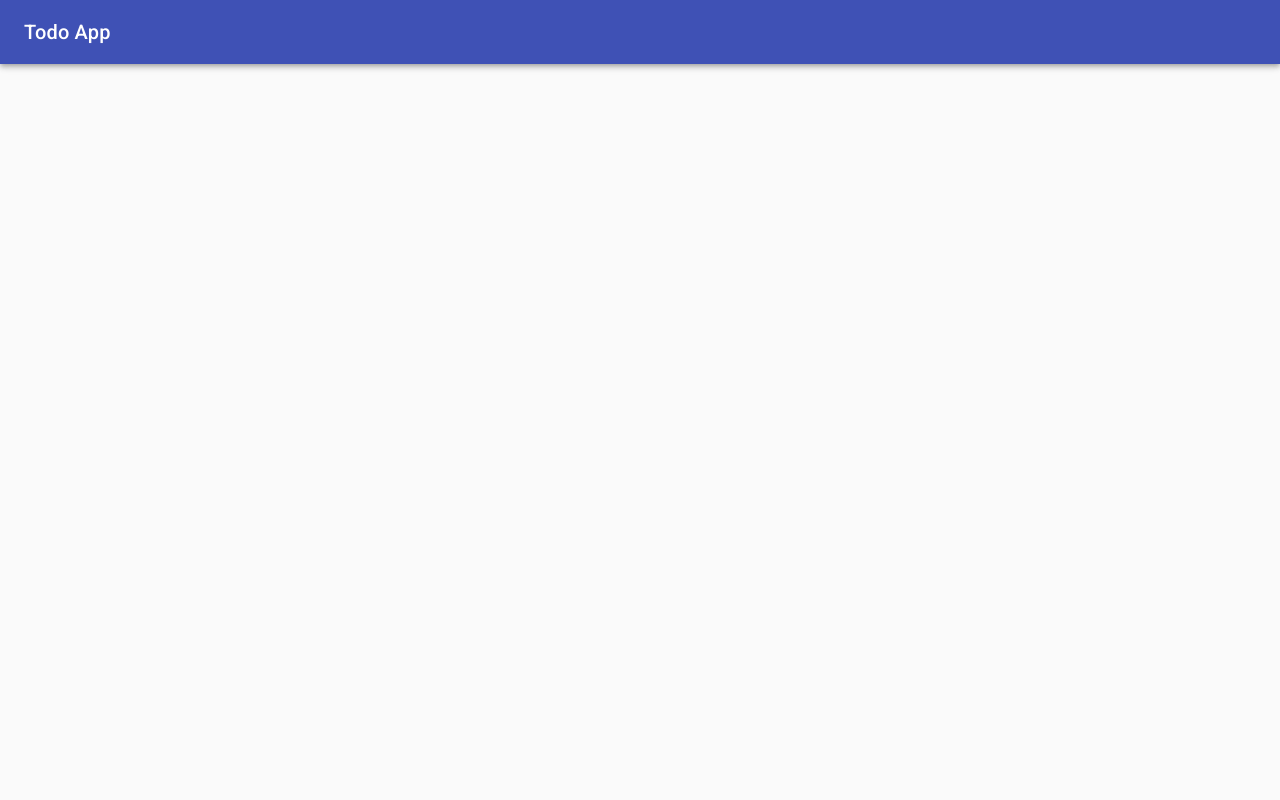
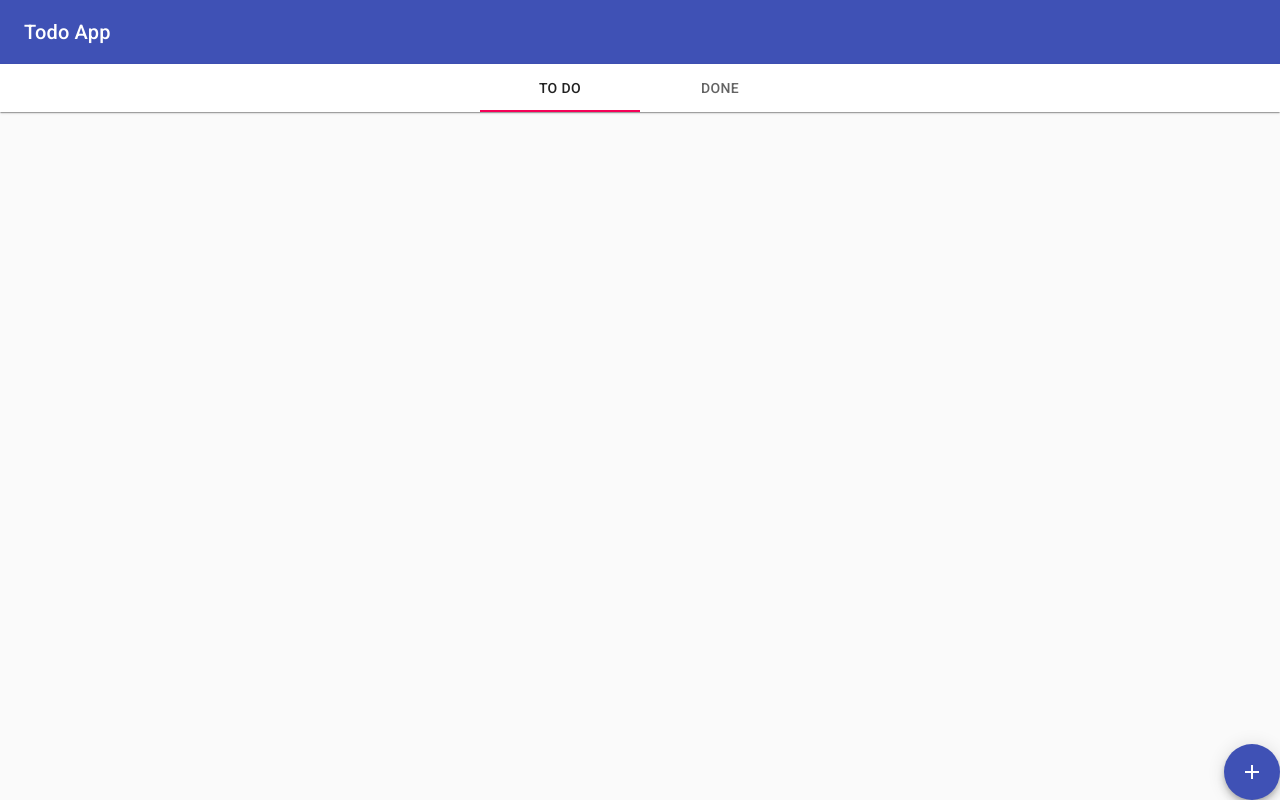
Before and after one commit to varoot/todo, a React (Create React App) app: page / in a window 1280 px wide. Built offline with nearby package versions, Linux system fonts and the light colour scheme.

Commit message:
Add Tabs and FAB

```diff
--- a/src/App.tsx
+++ b/src/App.tsx
@@ -1,9 +1,29 @@
 import AppBar from '@material-ui/core/AppBar';
+import Fab from '@material-ui/core/Fab';
+import Paper from '@material-ui/core/Paper';
+import { makeStyles } from '@material-ui/core/styles';
+import Tab from '@material-ui/core/Tab';
+import Tabs from '@material-ui/core/Tabs';
 import Toolbar from '@material-ui/core/Toolbar';
 import Typography from '@material-ui/core/Typography';
-import React, { FC } from 'react';
+import AddIcon from '@material-ui/icons/Add';
+import React, { ChangeEvent, FC, useState } from 'react';
+
+const useStyles = makeStyles({
+  mainButton: {
+    bottom: 0,
+    right: 0,
+    position: 'fixed',
+  },
+});
 
 const App: FC = () => {
+  const classes = useStyles();
+
+  const [selectedTab, setSelectedTab] = useState(0);
+  const switchTab = (_: ChangeEvent<{}>, newTab: number) =>
+    setSelectedTab(newTab);
+
   return (
     <div>
       <AppBar position="static">
@@ -11,6 +31,15 @@ const App: FC = () => {
           <Typography variant="h6">Todo App</Typography>
         </Toolbar>
       </AppBar>
+      <Paper square>
+        <Tabs value={selectedTab} onChange={switchTab} centered>
+          <Tab label="To Do" />
+          <Tab label="Done" />
+        </Tabs>
+      </Paper>
+      <Fab className={classes.mainButton} color="primary" aria-label="add">
+        <AddIcon />
+      </Fab>
     </div>
   );
 };
```
